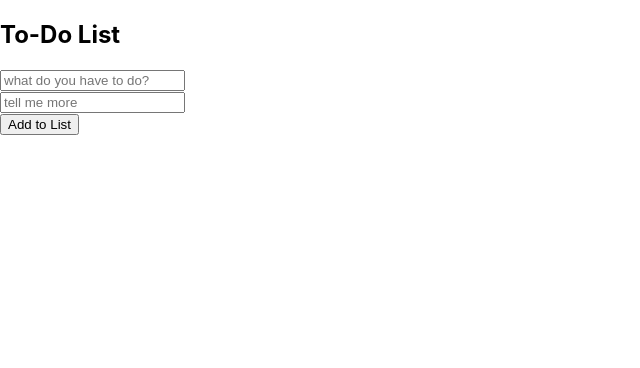
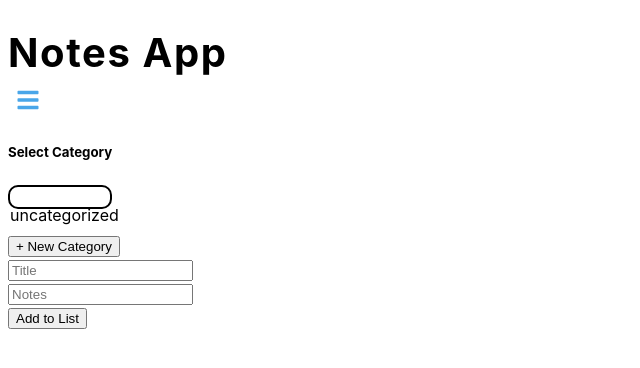
Before and after one commit to jutivia/todo_list, a React (Create React App) app in the folder todo_list/: page / in a window 1280 px wide. Shown: the top 368 px of the page, without its empty margins (0-640 px from the left). Built offline with nearby package versions, Linux system fonts and the light colour scheme.

Commit message:
i added the categories feature to the notes app. it is designed such the app automatically sorts out all notes into the chosen categories.

```diff
--- a/todo_list/package.json
+++ b/todo_list/package.json
@@ -8,6 +8,7 @@
     "@testing-library/user-event": "^12.8.3",
     "react": "^17.0.2",
     "react-dom": "^17.0.2",
+    "react-icons": "^4.2.0",
     "react-scripts": "4.0.3",
     "web-vitals": "^1.1.2"
   },
--- a/todo_list/src/Alert.js
+++ b/todo_list/src/Alert.js
@@ -1,10 +1,17 @@
-import React from 'react'
+import React, {useEffect} from 'react'
 
 const Alert = ({status, msg, removeAlert, list}) => {
+    useEffect(()=>{
+       const timeout= setTimeout(()=>{
+            removeAlert();
+        },3000)
+        return ()=> clearTimeout(timeout)
+    },[list])
+
     return (
-        <div>
-           <h2>Alert</h2>
-        </div>
+        <p className={`alert alert-${status}`}>
+           {msg}
+        </p>
     )
 }
 
--- a/todo_list/src/App.js
+++ b/todo_list/src/App.js
@@ -1,5 +1,7 @@
 import React, {useState, useEffect} from "react";
 import Alert from './Alert.js'
+import {categoryData} from './Category.js'
+import { FaBars } from 'react-icons/fa'
 
 function App() {
   const [topic, setTopic] = useState('')
@@ -8,6 +10,12 @@ function App() {
   const [isAlert, setIsAlert]= useState({state:false, status:'', msg:''})
   const [isEdit, setIsEdit]= useState(false)
   const [editId, setEditId]= useState(null)
+  const [categories, setCategories]= useState([]);
+  const [categoriesSelected, setCategoriesSelected]= useState([{ id:1,name:'uncategorized', color:'white'}])
+  const [categoryName, setCategoryName]= useState('');
+  const [categoryColor, setCategoryColor]= useState('');
+  const [isNewCategory, setIsNewCategory]= useState(false)
+
 
 const handleSubmit=(e)=>{
 e.preventDefault();
@@ -20,38 +28,112 @@ if(!topic){
 
 }else{
 showAlert(true, 'success', `${topic} added to list`)
-const newList={id:new Date().getTime().toString(), title:topic, note:''}
+const newList={id:new Date().getTime().toString(), title:topic, note:text, name:categoryName, color:categoryColor  }
+const newCategory={id:new Date().getTime().toString(), name:categoryName, color:categoryColor}
+
   setList([...list, newList]);
+  const uniqueCategories=[...categoriesSelected, newCategory].reduce((a,c)=>{!a.find(v=>v.name===c.name) &&a.push(c);
+    return a;
+
+  },[])
+
+  setCategoriesSelected(uniqueCategories);
   setTopic('');
   setText('');
+  setCategoryName('');
+  setCategoryColor('');
+}
 }
 
-
-}
-
-const showAlert =(state=false, status='', msg='')=>{
-  setIsAlert(state, status, msg)
+const showAlert = (state=false, status='', msg='')=>{
+  setIsAlert({state, status, msg})
 }
   return (
     <section className='section-center' >
       <div className='title'>
-      <h2>To-Do List</h2>
+      <h2>Notes App</h2>
       </div>
-
+    <button className='nav-toggle' >
+        <FaBars/>
+      </button>
       <div className='form-box' onSubmit={handleSubmit}>
        {isAlert.state && <Alert {...isAlert} removeAlert={showAlert} list={list}/>}
+
         <form className='form' >
+
+            <div className='category'>
+          <h5>Select Category</h5>
+          {categoriesSelected.map(category=>{
+              const { name, color}= category
+               const myStyle1= {backgroundColor: `${color}`,
+                  height:'20px',
+                  width:'auto',
+                  maxWidth:'100px',
+                  borderRadius:'10px',
+                  border:'2px solid black'
+
+          }
+              return(<>
+            <div
+            style={myStyle1}
+            onClick={()=>{setCategoryColor(color); setCategoryName(name)}}>
+             <p>{name}</p>
+            </div>
+
+                <br/>
+
+              </>)
+
+          }
+          )}
+           <button onClick={()=>setIsNewCategory(!isNewCategory)}>+ New Category</button>
+          {isNewCategory &&
+         <div>
+          <input type='text'
+              placeholder='category name?'
+              value={categoryName}
+              onChange={(e)=>setCategoryName(e.target.value)}
+
+              />
+          {categoryData.map((unit)=>{
+            const {id, code, name}= unit
+             const myStyle= {backgroundColor: `${code}`,
+                  height:'20px',
+                  width:'20px',
+                  borderRadius:'50%',
+                  pointer:'cursor'
+
+
+          }
+            return (<div className='category-Colors'>
+
+            <div key={id}
+            style={myStyle}
+            onClick={()=>setCategoryColor(code)}>
+
+            </div>
+
+
+            </div>)
+          })}
+          </div>}
+
+        </div>
+
          <input type='text'
-         placeholder='what do you have to do?'
+         placeholder='Title'
          value={topic}
          onChange={(e)=>setTopic(e.target.value)}></input>
          <br></br>
+
          <input type='text'
-         placeholder='tell me more'
+         placeholder='Notes'
          value={text}
          onChange={(e)=>setText(e.target.value)}
          ></input>
          <br></br>
+
+
          <button type='submit' > {isEdit? 'edit' :'Add to List'}</button>
           </form>
       </div>
--- /dev/null
+++ b/todo_list/src/Category.js
@@ -0,0 +1,50 @@
+export const categoryData=[
+    {
+        color:"Violet",
+        id:1,
+        code:'#9400D3',
+        name:''
+
+    }, {
+        color:"Indigo",
+        id:2,
+        code:'#4B0082',
+        name:''
+
+    },
+     {
+        color:"Blue",
+        id:3,
+        code:'#0000FF',
+        name:''
+
+    },
+     {
+        color:"Green",
+        id:4,
+        code:'#00FF00',
+        name:''
+
+    },
+     {
+        color:"yellow",
+        id:5,
+        code:'#FFFF00',
+        name:''
+
+    },
+     {
+        color:"Orange",
+        id:6,
+        code:'#FF7F00',
+        name:''
+
+    },
+     {
+        color:"Red",
+        id:7,
+        code:'#FF0000',
+        name:''
+
+    }
+]
--- a/todo_list/src/index.css
+++ b/todo_list/src/index.css
@@ -1,12 +1,117 @@
-body {
-  margin: 0;
-  font-family: -apple-system, BlinkMacSystemFont, 'Segoe UI', 'Roboto', 'Oxygen',
-    'Ubuntu', 'Cantarell', 'Fira Sans', 'Droid Sans', 'Helvetica Neue',
-    sans-serif;
+
+:root {
+  --transition: all 0.3s linear;
+  --spacing: 0.1rem;
+ --light-shadow: 0 5px 15px rgba(0, 0, 0, 0.1);
+ --dark-shadow: 0 5px 15px rgba(0, 0, 0, 0.2);
+ --max-width: 1170px;
+
+ --clr-primary-1: hsl(205, 86%, 17%);
+ --clr-primary-2: hsl(205, 77%, 27%);
+ --clr-primary-3: hsl(205, 72%, 37%);
+ --clr-primary-4: hsl(205, 63%, 48%);
+ --clr-primary-5: hsl(205, 78%, 60%);
+}
+
+
+.section-center{
 
 }
+body {
+  font-family: -apple-system, BlinkMacSystemFont, 'Segoe UI', Roboto, Oxygen,
+    Ubuntu, Cantarell, 'Open Sans', 'Helvetica Neue', sans-serif;
+  background: var(--clr-grey-10);
+  color: var(--clr-grey-1);
+  line-height: 1.5;
+  font-size: 0.875rem;
+}
 
-code {
-  font-family: source-code-pro, Menlo, Monaco, Consolas, 'Courier New',
-    monospace;
+ul {
+  list-style-type: none;
 }
+
+a {
+  text-decoration: none;
+}
+
+h1,
+h2,
+h3,
+h4 {
+  letter-spacing: var(--spacing);
+  text-transform: capitalize;
+  line-height: 1.25;
+  margin-bottom: 0.75rem;
+}
+
+h1 {
+  font-size: 3rem;
+}
+
+h2 {
+  font-size: 2rem;
+}
+
+h3 {
+  font-size: 1.25rem;
+}
+
+h4 {
+  font-size: 0.875rem;
+}
+
+p {
+  margin-bottom: 1.25rem;
+}
+@media screen and (min-width: 800px) {
+  h1 {
+    font-size: 4rem;
+  }
+
+  h2 {
+    font-size: 2.5rem;
+  }
+
+  h3 {
+    font-size: 1.75rem;
+  }
+
+  h4 {
+    font-size: 1rem;
+  }
+
+  body {
+    font-size: 1rem;
+  }
+
+  h1,
+  h2,
+  h3,
+  h4 {
+    line-height: 1;
+  }
+}
+.section {
+  width: 90vw;
+  margin: 0 auto;
+  max-width: var(--max-width);
+}
+
+@media screen and (min-width: 992px) {
+  .section {
+    width: 95vw;
+  }
+}
+.nav-toggle {
+  font-size: 1.5rem;
+  color: var(--clr-primary-5);
+  background: transparent;
+  border-color: transparent;
+  transition: var(--transition);
+  cursor: pointer;
+}
+
+.nav-toggle:hover {
+  color: var(--clr-primary-1);
+  transform: rotate(90deg);
+}
```
Also changed, not shown: 2 other files (tests, documents, lock files or other folders).
